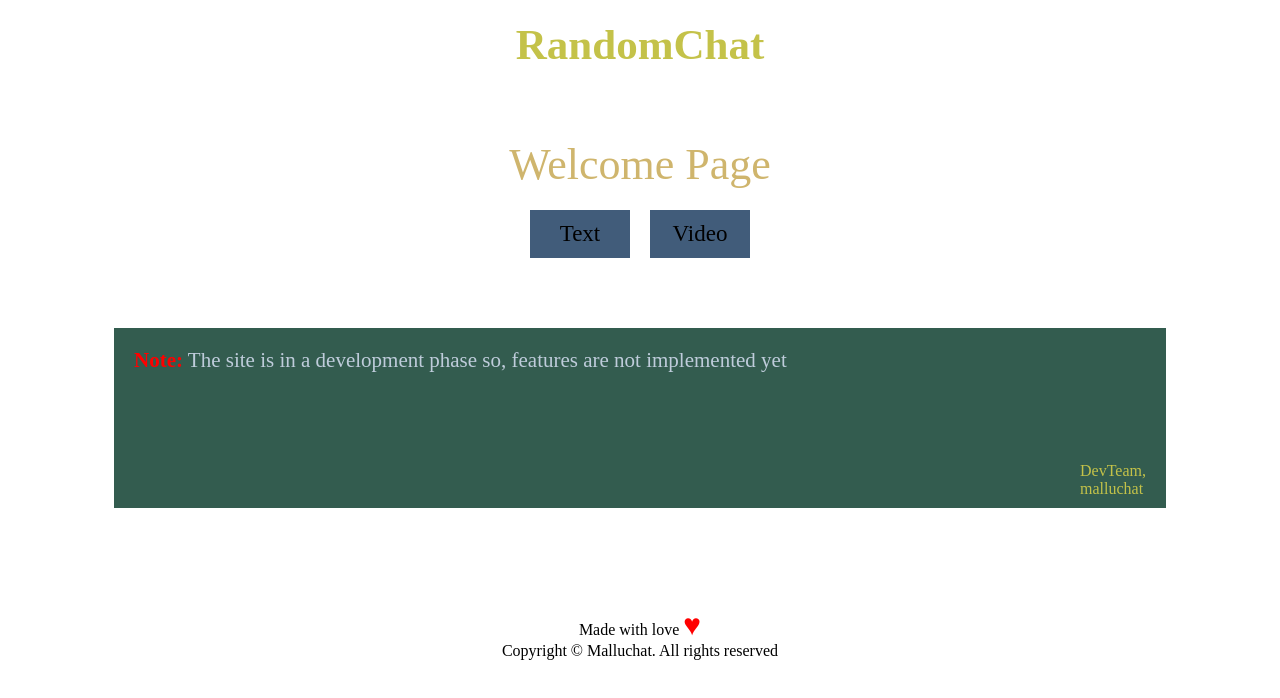
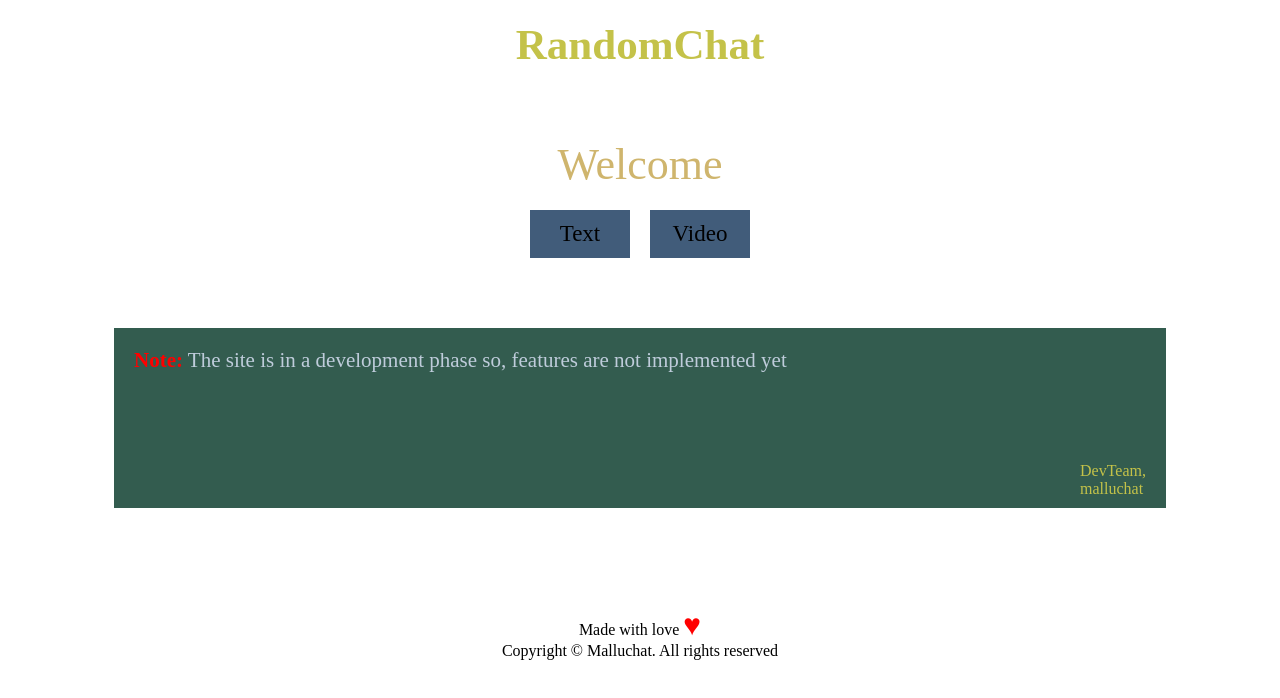
Before and after one commit to Ea37/strangerchat01, a website: page public/index.html in a window 1280 px wide. Drawn offline with Linux system fonts and the light colour scheme.

Commit message:
Content cleanup

```diff
--- a/package.json
+++ b/package.json
@@ -4,7 +4,7 @@
   "description": "Let's connect with strangers on the internet",
   "main": "app.js",
   "scripts": {
-    "start": "nodemon app.js",
+    "start": "node app.js",
     "test": "echo \"Error: no test specified\" && exit 1"
   },
   "repository": {
--- a/public/index.html
+++ b/public/index.html
@@ -20,7 +20,7 @@
 
     <section id="spotlight">
         <section class="wrapper">
-         <h1>Welcome Page</h1>
+         <h1>Welcome</h1>
          <div class="features">
              <a href="./textChat.html">Text</a>
              <a href="./videoChat.html">Video</a>
```
